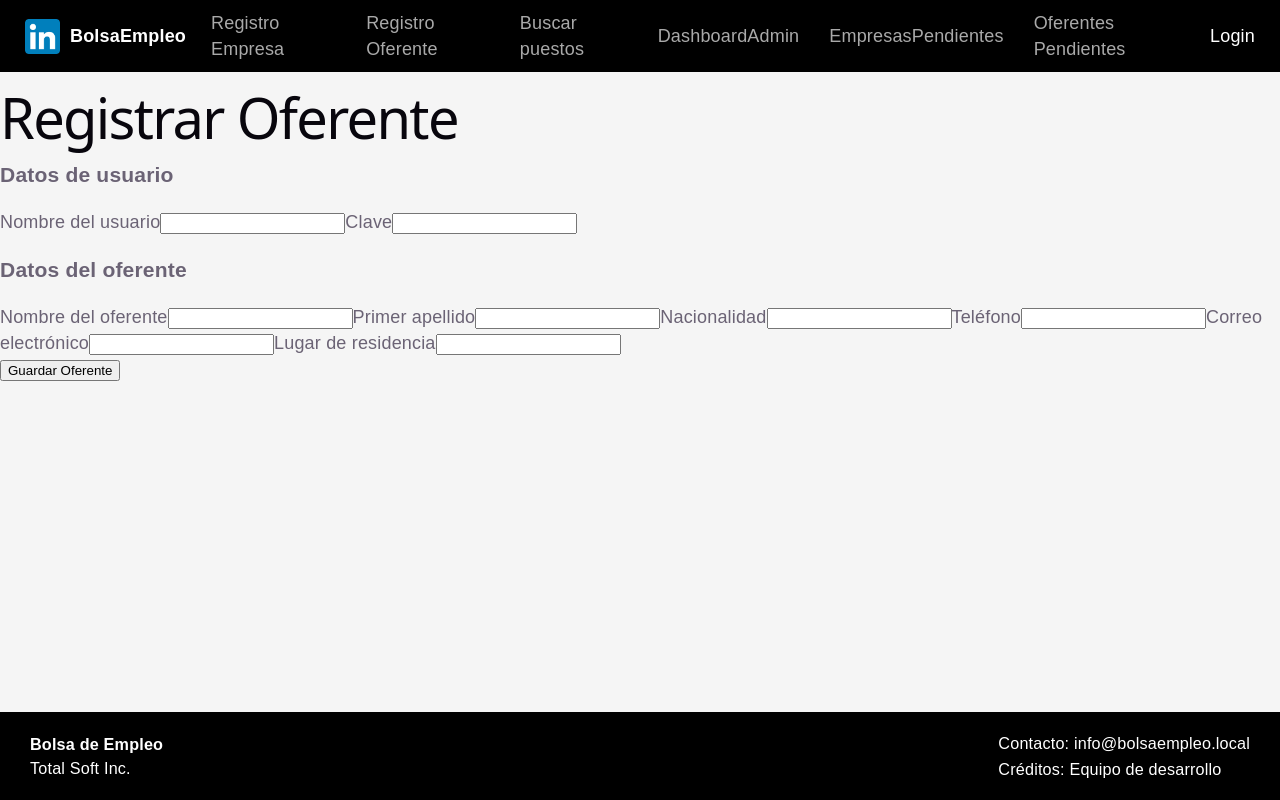
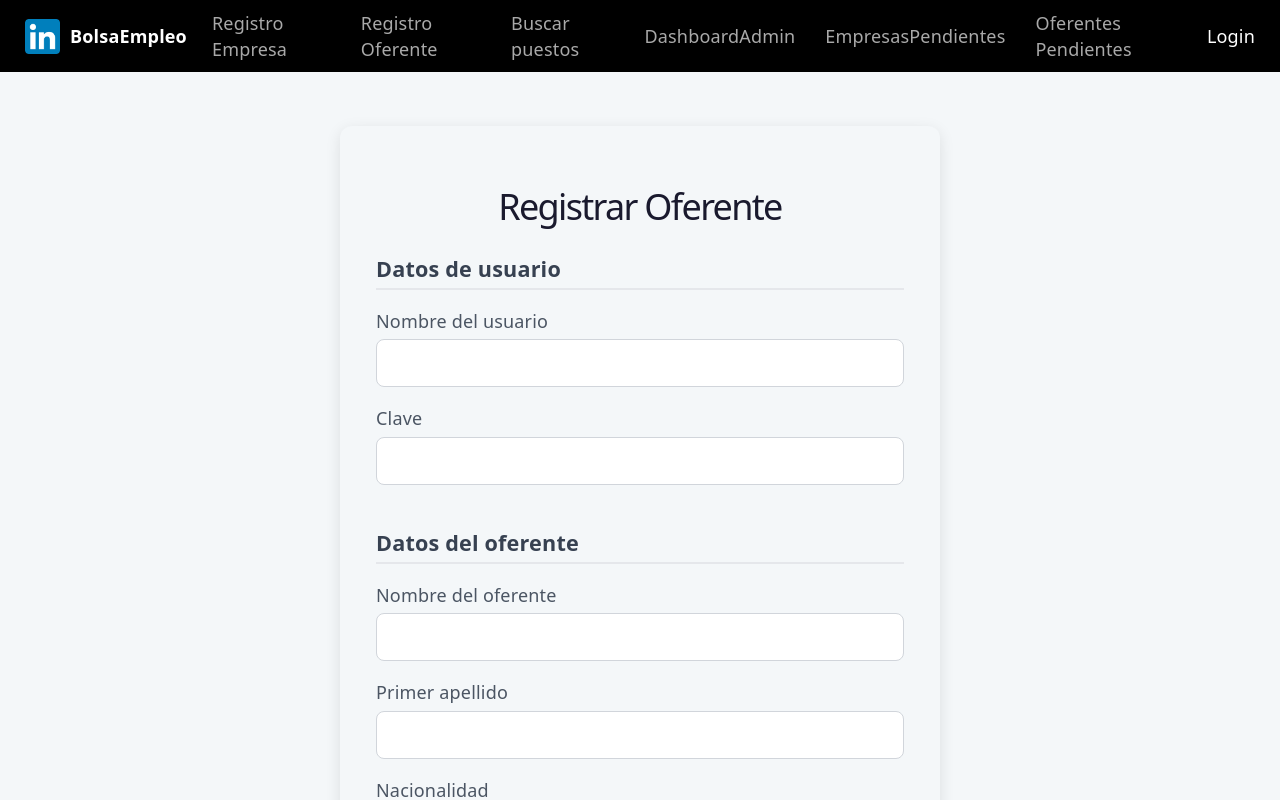
Before and after one commit to KeylorSegura/Programacion_4_2026-Proyecto_2, a React (Vite) app in the folder proyecto_2_frontend/: page /oferente/registrar in a window 1280 px wide. Shown: the top 800 px of the page. Built offline with nearby package versions, Linux system fonts and the light colour scheme.

Commit message:
styles(Principal): add registration styles

```diff
--- a/proyecto_2_frontend/src/App.css
+++ b/proyecto_2_frontend/src/App.css
@@ -1,11 +1,11 @@
-body {
-  margin: 0;
-  font-family: Arial, Helvetica, sans-serif;
-  background: #f5f5f5;
-  min-height: 100vh;
-  display: flex;
-  flex-direction: column;
-}
+/*body {*/
+/*  margin: 0;*/
+/*  font-family: Arial, Helvetica, sans-serif;*/
+/*  background: #f5f5f5;*/
+/*  !*min-height: 100vh;*!*/
+/*  display: flex;*/
+/*  flex-direction: column;*/
+/*}*/
 
 main {
   flex: 1;
--- a/proyecto_2_frontend/src/index.css
+++ b/proyecto_2_frontend/src/index.css
@@ -50,13 +50,22 @@
   }
 }
 
-body {
+html, body {
+  height: 100%;
   margin: 0;
 }
 
+body {
+  width: 100%;
+  min-height: 100vh;
+
+  display: flex;
+  flex-direction: column;
+}
+
 #root {
-  width: 100%;
-  min-height: 100svh;
+  flex: 1;
+  /*min-height: 100svh;*/
   display: flex;
   flex-direction: column;
   box-sizing: border-box;
--- a/proyecto_2_frontend/src/pages/publico/RegistrarOferente.jsx
+++ b/proyecto_2_frontend/src/pages/publico/RegistrarOferente.jsx
@@ -1,5 +1,6 @@
 import { useContext } from "react";
 import { AppContext } from "../../AppProvider";
+import s from './Registro.module.css';
 
 function RegistrarOferente() {
 
@@ -90,41 +91,41 @@ function RegistrarOferente() {
 
     return (
 
-        <div className="main__container page">
+        <div className={s.main__container}>
 
-            <h1 className="page__title">
+            <h1 className={s.page__title}>
                 Registrar Oferente
             </h1>
 
             {
                 oferenteState.error &&
                 (
-                    <div className="message--error">
+                    <div className= {s.message__error}>
                         <p>{oferenteState.error}</p>
                     </div>
                 )
             }
 
             <form
-                className="form"
+                className={s.form}
                 onSubmit={handleSave}
             >
 
-                <div className="form__section form__section--usuario">
+                <div className={s.form__section}>
 
-                    <h3 className="form__section-title">
+                    <h3 className={s.form__section_title}>
                         Datos de usuario
                     </h3>
 
                     <label
-                        className="form__label"
+                        className={s.form__label}
                         htmlFor="nombreUsuario"
                     >
                         Nombre del usuario
                     </label>
 
                     <input
-                        className="form__input"
+                        className={s.form__input}
                         type="text"
                         id="nombreUsuario"
                         name="id"
@@ -139,14 +140,14 @@ function RegistrarOferente() {
                     />
 
                     <label
-                        className="form__label"
+                        className={s.form__label}
                         htmlFor="clave"
                     >
                         Clave
                     </label>
 
                     <input
-                        className="form__input"
+                        className={s.form__input}
                         type="password"
                         id="clave"
                         name="clave"
@@ -162,21 +163,21 @@ function RegistrarOferente() {
 
                 </div>
 
-                <div className="form__section form__section--oferente">
+                <div className={s.form__section}>
 
-                    <h3 className="form__section-title">
+                    <h3 className={s.form__section_title}>
                         Datos del oferente
                     </h3>
 
                     <label
-                        className="form__label"
+                        className={s.form__label}
                         htmlFor="nombre"
                     >
                         Nombre del oferente
                     </label>
 
                     <input
-                        className="form__input"
+                        className={s.form__input}
                         type="text"
                         id="nombre"
                         name="nombre"
@@ -190,14 +191,14 @@ function RegistrarOferente() {
                     />
 
                     <label
-                        className="form__label"
+                        className={s.form__label}
                         htmlFor="primerApellido"
                     >
                         Primer apellido
                     </label>
 
                     <input
-                        className="form__input"
+                        className={s.form__input}
                         type="text"
                         id="primerApellido"
                         name="primerApellido"
@@ -211,14 +212,14 @@ function RegistrarOferente() {
                     />
 
                     <label
-                        className="form__label"
+                        className={s.form__label}
                         htmlFor="nacionalidad"
                     >
                         Nacionalidad
                     </label>
 
                     <input
-                        className="form__input"
+                        className={s.form__input}
                         type="text"
                         id="nacionalidad"
                         name="nacionalidad"
@@ -232,14 +233,14 @@ function RegistrarOferente() {
                     />
 
                     <label
-                        className="form__label"
+                        className={s.form__label}
                         htmlFor="telefono"
                     >
                         Teléfono
                     </label>
 
                     <input
-                        className="form__input"
+                        className={s.form__input}
                         type="text"
                         id="telefono"
                         name="telefono"
@@ -253,14 +254,14 @@ function RegistrarOferente() {
                     />
 
                     <label
-                        className="form__label"
+                        className={s.form__label}
                         htmlFor="correoElectronico"
                     >
                         Correo electrónico
                     </label>
 
                     <input
-                        className="form__input"
+                        className={s.form__input}
                         type="email"
                         id="correoElectronico"
                         name="correoElectronico"
@@ -274,14 +275,14 @@ function RegistrarOferente() {
                     />
 
                     <label
-                        className="form__label"
+                        className={s.form__label}
                         htmlFor="lugarResidencia"
                     >
                         Lugar de residencia
                     </label>
 
                     <input
-                        className="form__input"
+                        className={s.form__input}
                         type="text"
                         id="lugarResidencia"
                         name="lugarResidencia"
@@ -297,7 +298,7 @@ function RegistrarOferente() {
                 </div>
 
                 <button
-                    className="form__button form__button--submit"
+                    className={s.form__button}
                     type="submit"
                 >
                     Guardar Oferente
--- /dev/null
+++ b/proyecto_2_frontend/src/pages/publico/Registro.module.css
@@ -0,0 +1,119 @@
+* {
+    box-sizing: border-box;
+    margin: 0;
+    padding: 0;
+}
+
+
+main {
+    display: flex;
+    justify-content: center;
+    align-items: flex-start;
+    padding: 3rem 1rem;
+    background-color: #f4f7f9;
+}
+
+.main__container {
+    background-color: #f4f7f9;
+    border-radius: 12px;
+    padding: 2rem;
+    max-width: 600px;
+    width: 100%;
+    box-shadow: 0 4px 15px rgba(0, 0, 0, 0.1);
+}
+
+.page__title {
+    text-align: center;
+    font-size: 2rem;
+    margin-bottom: 2rem;
+    color:#1a1a2e;
+}
+
+.form__section {
+    margin-bottom: 1.5rem;
+}
+
+.form__section_title {
+    font-size: 1.2rem;
+    margin-bottom: 1rem;
+    color: #374151;
+    border-bottom: 2px solid #e5e7eb;
+    padding-bottom: 0.3rem;
+}
+
+.form__label {
+    display: block;
+    margin-bottom: 0.3rem;
+    font-weight: 500;
+    color: #4b5563;
+}
+
+.form__input {
+    width: 100%;
+    padding: 0.7rem 1rem;
+    margin-bottom: 1rem;
+    border: 1px solid #d1d5db;
+    border-radius: 8px;
+    font-size: 1rem;
+    transition: border 0.3s, box-shadow 0.3s;
+    background-color: white;
+}
+
+.form__input:focus {
+    border-color: #007bff;
+    box-shadow: 0 0 0 3px rgba(59, 130, 246, 0.2);
+    outline: none;
+}
+
+.form__button {
+    display: inline-block;
+    padding: 0.8rem 1.5rem;
+    border: none;
+    border-radius: 8px;
+    font-size: 1rem;
+    font-weight: 600;
+    cursor: pointer;
+    transition: background 0.3s, transform 0.2s;
+
+    background-color: #007bff;
+    color: #fff;
+    width: 100%;
+}
+
+.form__button__submit {
+    background-color: #007bff;
+    color: #fff;
+    width: 100%;
+}
+
+.form__button:hover {
+    background-color: #2563eb;
+    transform: translateY(-2px);
+}
+
+.form__textarea {
+    width: 100%;
+    padding: 0.7rem 1rem;
+    border: 1px solid #d1d5db;
+    border-radius: 8px;
+    font-size: 1rem;
+    font-family: 'Inter', sans-serif;
+    resize: vertical;
+    min-height: 100px;
+    transition: border 0.3s, box-shadow 0.3s;
+    background-color: white;
+}
+
+.form__textarea:focus {
+    border-color: #3b82f6;
+    box-shadow: 0 0 0 3px rgba(59, 130, 246, 0.2);
+    outline: none;
+}
+
+.message__error {
+    background: #fee2e2;
+    color: #991b1b;
+    border: 1px solid #fecaca;
+    border-radius: 8px;
+    padding: 5px;
+}
```
Also changed, not shown: proyecto_2_frontend/src/pages/publico/RegistrarEmpresa.jsx (+24 -23 lines).
